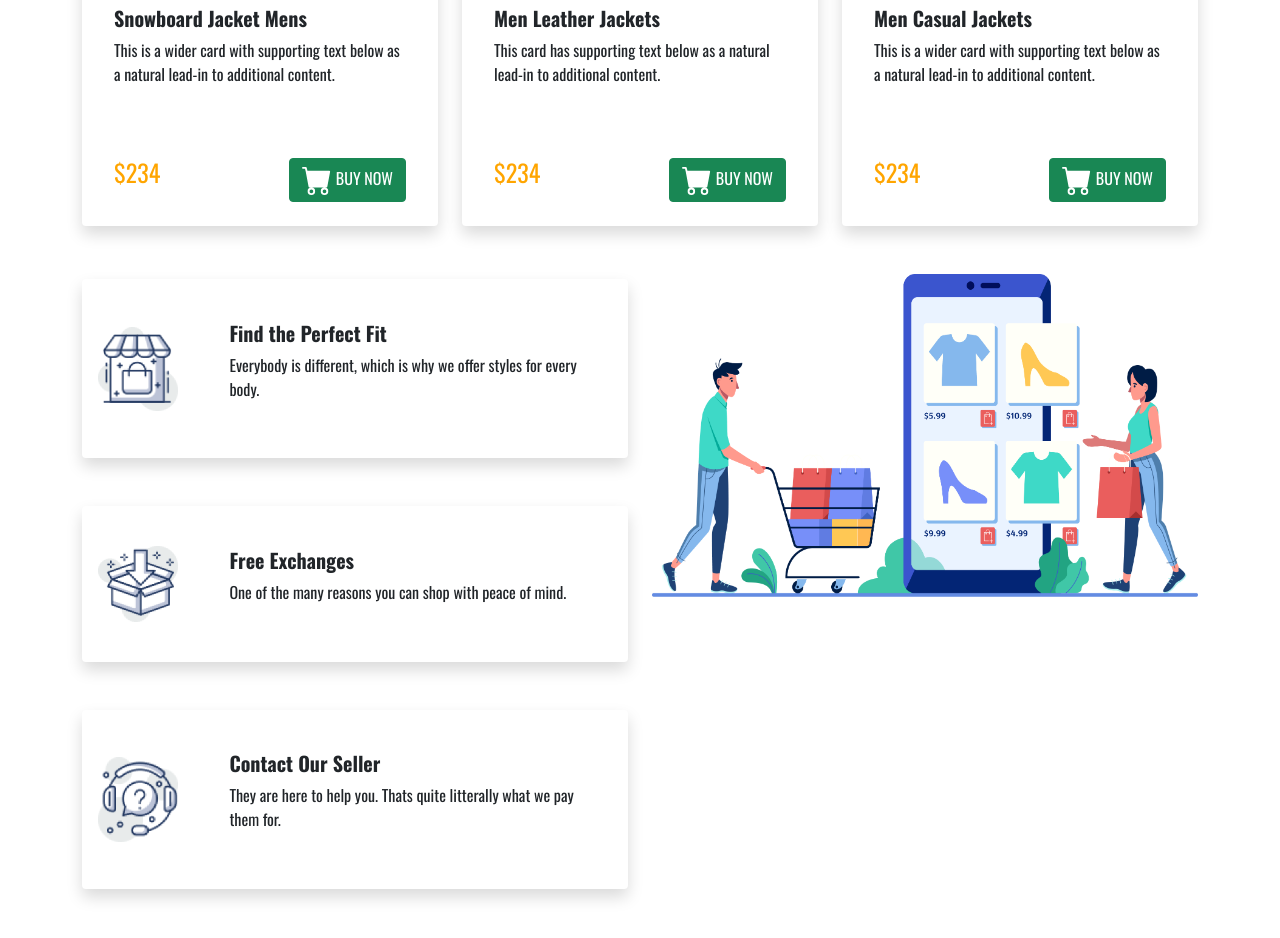
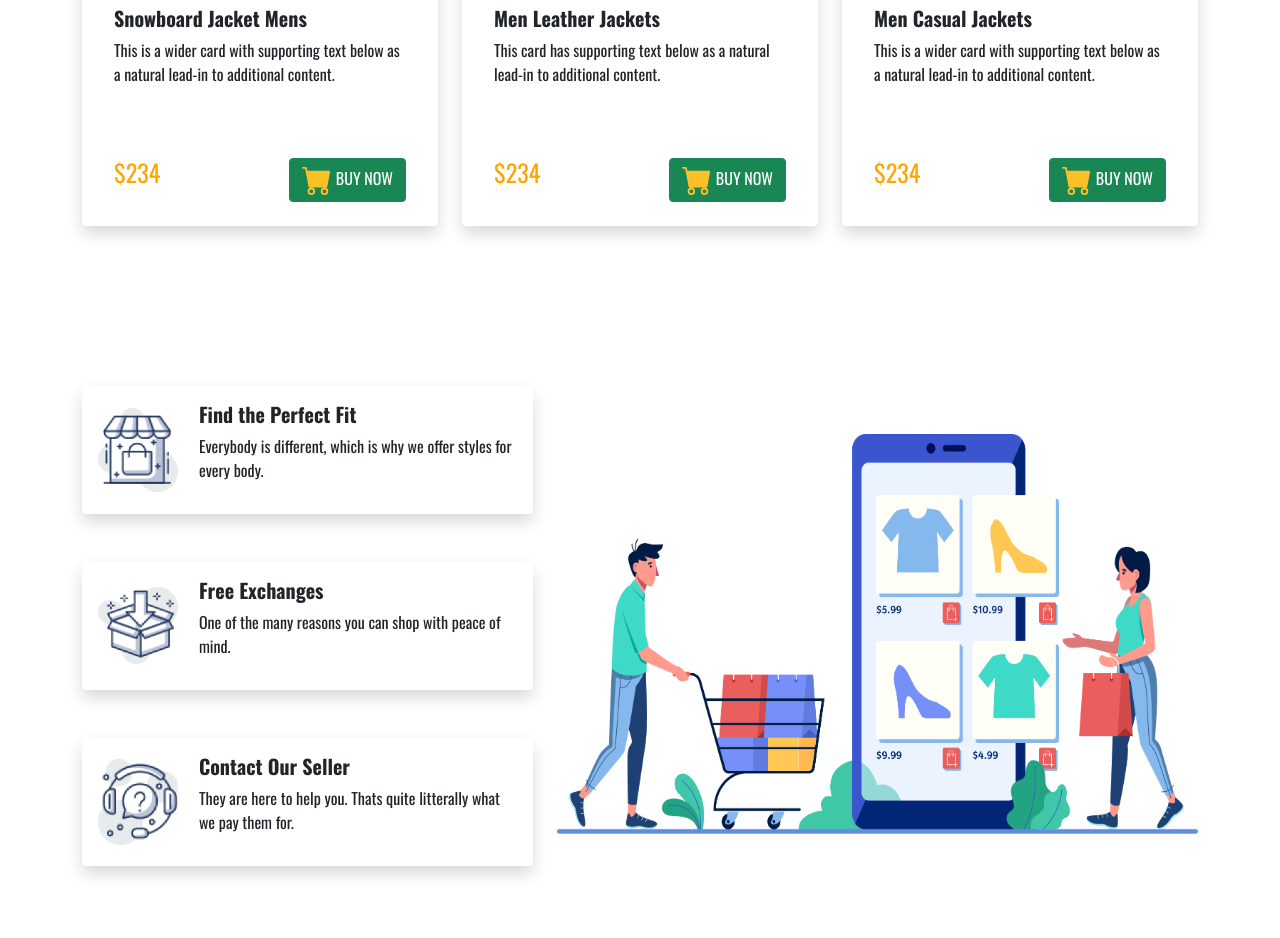
Before and after one commit to hrkanon/second-assignment, a plain HTML site: page index.html in a window 1280 px wide. Shown: the part 1788-2726 px from the top of the page. Drawn offline with nearby package versions, Linux system fonts and the light colour scheme.

Commit message:
code added

```diff
--- a/css/style.css
+++ b/css/style.css
@@ -4,6 +4,12 @@ body{
 header{
     background-color: papayawhip;
     justify-content: space-between;
+}
+h1{
+    font-weight: 700px;
+}
+span{
+    color: rgb(253, 192, 38);
 }
 .first-sec{
     margin-left: 20%;
@@ -20,19 +26,19 @@ header{
     height: 350px;
     object-fit: scale-down;
 }
+.last-section{
+   margin-top: 10em;
+   margin-bottom: 10em;
+}
 .last-first-sec img{
     width: 5em;
 }
-.last-first-sec{
-    margin-top: 5px;
-    padding= 5%;
-}
 .last-sec img{
     width: 100%;
+    height: 400px;
 }
 .head-p{
     margin-left: 5%;
-    padding: 5%;
 }
 .jacket-card{
     border: 0;
--- a/index.html
+++ b/index.html
@@ -38,7 +38,7 @@
         <div class="row">
             <div class="col-md-6 mt-5">
                 <div class="first-sec">
-                    <h1> BE THE PENGUINS <br> OF THE WINTER</h1>
+                    <h1> <span>BE THE PENGUINS</span> <br> OF THE WINTER</h1>
                     <p>Lorem ipsum dolor sit, amet consectetur adipisicing elit. Assumenda esse, voluptate
                         laudantium.Lorem ipsum dolor sit, amet consectetur adipisicing elit. Assumenda esse, voluptate
                         laudantium.
@@ -206,11 +206,11 @@
                 </div>
             </div>
         </section>
-        <section class="container mt-5 mb-5 last section">
+        <section class="last-section container">
             <div class="row">
-                <div class="col-md-6 card-section">
+                <div class="col-md-5 card-section">
                     <div class="last-first-sec">
-                        <div class="d-flex align-items-center shadow p-3 mb-5 bg-white rounded">
+                        <div class="abc d-flex align-items-center shadow p-3 mb-5 bg-white rounded">
                             <div class=" first-border">
                                 <img src="Logo-icon/image 12.png" alt="">
                             </div>
@@ -239,8 +239,8 @@
                         </div>
                     </div>
                 </div>
-                <div class="col-md-6 last-sec">
-                    <div class="d-flex align-items-center">
+                <div class="col-md-7">
+                    <div class="last-sec d-flex align-items-center mt-5">
                         <img src="Logo-Icon/XMLID 1.png" alt="">
                     </div>
                 </div>
```
